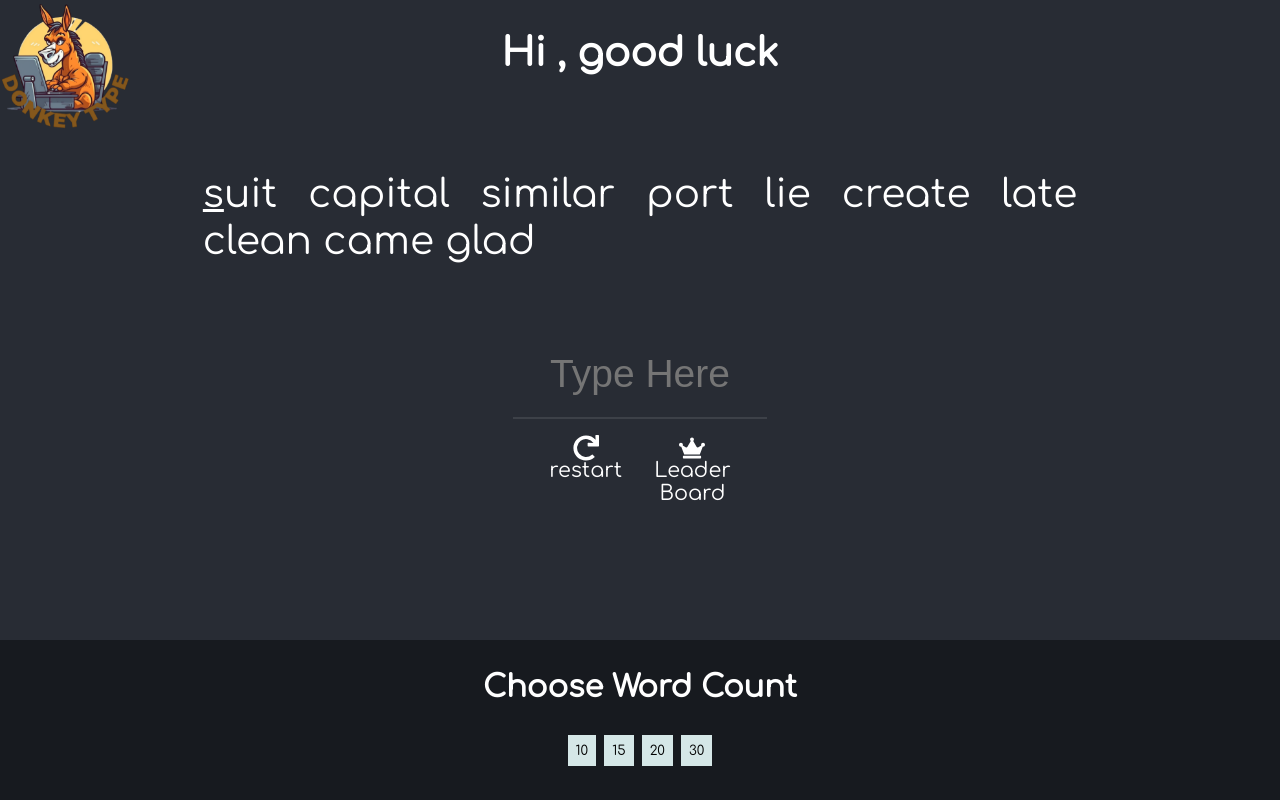
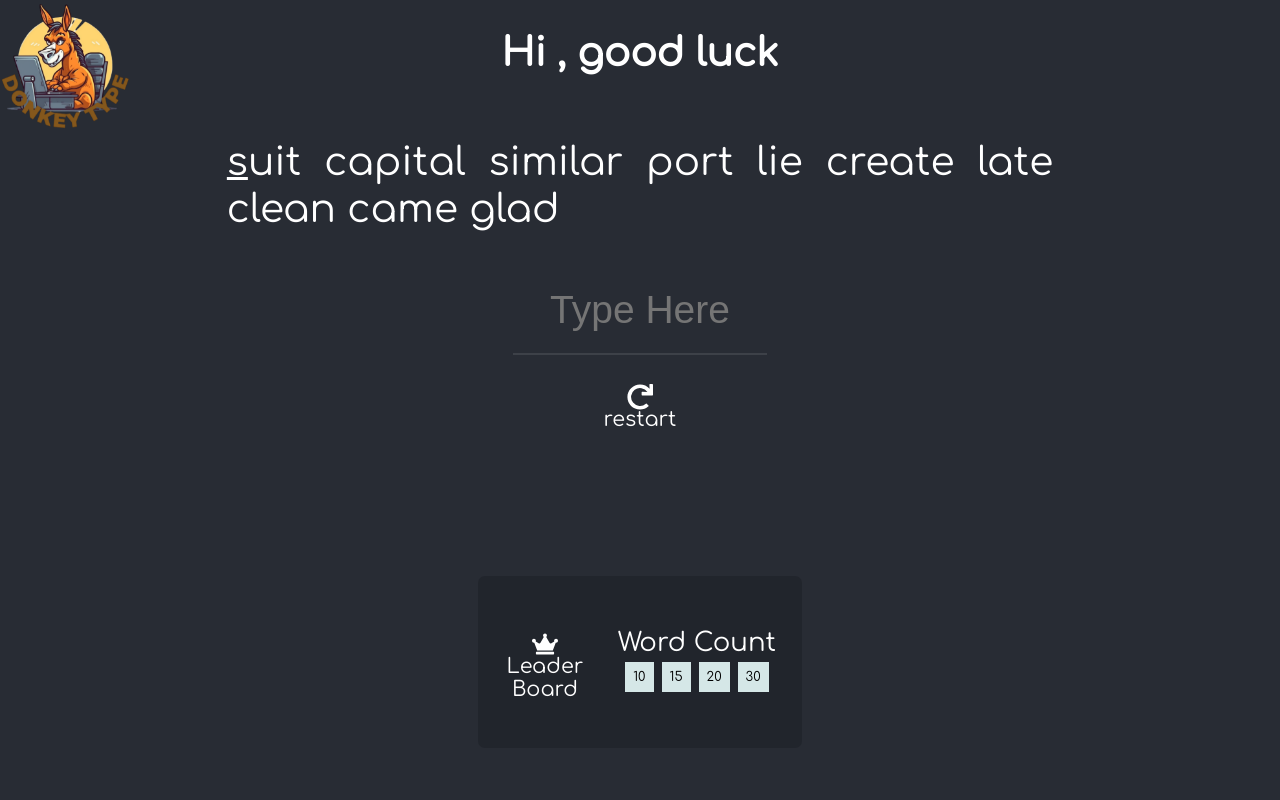
Before and after one commit to MenachemFarkash/FastType, a React (Create React App) app: page /game in a window 1280 px wide. Built offline with nearby package versions, Linux system fonts and the light colour scheme.

Commit message:
progress bar and some css

```diff
--- a/src/App.css
+++ b/src/App.css
@@ -2,6 +2,14 @@
 :root {
     --font: "Comfortaa", "Roboto Mono", "Vazirmatn";
 }
+
+.progress {
+    position: fixed;
+    top: 0;
+    height: 3px;
+    background-color: rgb(201, 134, 205);
+}
+
 .logo {
     position: fixed;
     left: 0;
@@ -9,15 +17,16 @@
     width: 5em;
 }
 .mainText {
-    font-family: "Comfortaa", "Roboto Mono", "Vazirmatn";
+    font-family: var(--font);
     font-size: 1.5em;
     font-variant: no-common-ligatures;
     line-height: 1.2em;
     font-weight: 400;
     width: 75%;
+    min-height: fit-content;
     text-align: justify;
     max-lines: 2;
-    padding: 2rem;
+    padding-bottom: 0;
     border-radius: 7px;
 }
 
@@ -44,32 +53,57 @@
 .wpm {
     font-size: 4rem;
     line-height: 4rem;
-    font-family: "Comfortaa", "Roboto Mono", "Vazirmatn";
+    font-family: var(--font);
     font-weight: 400;
 }
 
 .actionButtons {
+    position: fixed;
+    bottom: 2em;
     display: flex;
     gap: 2rem;
+    background-color: #171a1f56;
+    padding: 1em;
+    border-radius: 7px;
+    min-width: 20vw;
+    min-height: 10vh;
 }
 
 .restartButton {
     margin-top: 1rem;
     cursor: pointer;
+    padding-top: 0.5em;
+    border-radius: 15px;
+    padding-inline: 0.1em;
 }
+
 .restartButton p {
     margin-top: -0.5rem;
     font-size: 80%;
 }
 
+.restartButton:hover,
+.restartButton:focus {
+    background-color: #6b6f7843;
+    transition: all 0.2s;
+    outline: none;
+}
+
 .wordCountButtons {
     display: flex;
+    justify-content: center;
     gap: 0.5rem;
+}
+
+.wordCountContainer p {
+    margin-bottom: 0.2em;
 }
 
 .wordCountButtons button {
     border: none;
-    font-family: "Comfortaa", "Roboto Mono", "Vazirmatn";
+    font-size: 50%;
+    height: fit-content;
+    font-family: var(--font);
     padding: 0.5rem;
     background-color: rgb(213, 231, 231);
     cursor: pointer;
@@ -81,10 +115,11 @@
 
 .footer {
     background-color: #171a1f;
-    height: 20vh;
+    height: 10%;
     width: 100%;
     position: fixed;
     bottom: 0;
+    padding: 1em;
     display: flex;
     flex-direction: column;
     align-items: center;
@@ -116,8 +151,12 @@
     cursor: pointer;
 }
 
-.leaderBoardTable thead > th,
-.leaderBoardTable > tbody td {
+.leaderBoardTable {
+    border-collapse: collapse;
+}
+
+.leaderBoardTable thead > tr > th,
+.leaderBoardTable > tbody > tr > td {
     border: 1px solid black;
     border-collapse: separate;
     padding: 1rem;
@@ -136,7 +175,8 @@
 
 .App-header {
     background-color: #282c34;
-    min-height: 100vh;
+    max-height: 100vh;
+    overflow-x: hidden;
     display: flex;
     flex-direction: column;
     align-items: center;
--- a/src/Components/Game.jsx
+++ b/src/Components/Game.jsx
@@ -32,8 +32,9 @@ function App() {
     }, [wordCount]);
 
     function handleKeyDown(event) {
-        console.log(event.key);
         setIsPlaying(true);
+        if (event.key === "Tab" || event.key === "Shift") {
+        } else {
             if (isPlaying === true) {
                 if (event.key === "Backspace") {
                     setCurrentChar(currentChar - 1);
@@ -48,6 +49,9 @@ function App() {
                     if (currentChar === 0) {
                         setStartTime(Date.now());
                     }
+                    try {
+                        console.log(document.getElementById("progress"));
+                    } catch (error) {}
                     // Check if the char is correct or not
                     if (event.key === currentPhrase[currentChar]) {
                         setCorrectChars(correctChars + 1);
@@ -68,6 +72,7 @@ function App() {
                             return newNumber;
                         });
                         endGame(timeTaken, endTime);
+                    }
                 }
             }
         }
@@ -109,8 +114,6 @@ function App() {
         getAccuracy();
         const WPM = ((letters.length / 5 / time) * 60).toFixed(2);
         setWordsPerMinute(WPM);
-        console.log(time);
-        console.log(wordsPerMinute);
         localStorage.setItem("wordCount", wordCount);
         setIsPlaying(false);
         try {
@@ -134,9 +137,10 @@ function App() {
         setCurrentChar(0);
         setLetters([]);
         setIsPlaying(true);
+        try {
             document.getElementById("mainInput").value = "";
             elementPocus.current.focus();
-        console.log(elementPocus.current);
+        } catch (error) {}
     };
 
     return (
@@ -146,6 +150,13 @@ function App() {
                 <h2>
                     Hi <span className="userNameHeader">{localStorage.getItem("name")}</span>, good luck
                 </h2>
+                {isPlaying === true ? (
+                    <>
+                        <div
+                            className="progress"
+                            style={{ width: (letters.length / currentPhrase.length) * 100 + "vw" }}
+                            id="progress"
+                        ></div>
                         <h2 className="mainText">
                             {currentPhrase.map((letter, index) => {
                                 return (
@@ -155,7 +166,8 @@ function App() {
                                             style={
                                                 letters[index] === currentPhrase[index]
                                                     ? styles.correct
-                                            : letters[index] && letters[index] !== currentPhrase[index]
+                                                    : letters[index] &&
+                                                      letters[index] !== currentPhrase[index]
                                                     ? styles.incorrect
                                                     : index === activeChar
                                                     ? styles.active
@@ -179,7 +191,38 @@ function App() {
                             className="mainInput"
                             placeholder="Type Here"
                         />
-                {endTime > 0 && (
+                        <div
+                            className="restartButton"
+                            tabIndex={2}
+                            onKeyDown={() => restart()}
+                            onClick={() => restart()}
+                        >
+                            <FaRedo />
+                            <p>restart</p>
+                        </div>
+                    </>
+                ) : (
+                    <>
+                        <h2 className="accuracyTitle">
+                            Accuracy: <span className="accuracy">{accuracy}</span>%
+                        </h2>
+                        <br />
+                        <h2 className="wpmTitle">
+                            WPM: <span className="wpm">{wordsPerMinute}</span>
+                        </h2>
+                        <div
+                            className="restartButton"
+                            tabIndex={2}
+                            onKeyDown={() => restart()}
+                            onClick={() => restart()}
+                        >
+                            <FaRedo />
+                            <p>restart</p>
+                        </div>
+                    </>
+                )}
+
+                {/* {endTime > 0 && (
                     <>
                         <h2 className="accuracyTitle">
                             Accuracy: <span className="accuracy">{accuracy}</span>%
@@ -189,20 +232,53 @@ function App() {
                             WPM: <span className="wpm">{wordsPerMinute}</span>
                         </h2>
                     </>
-                )}
+                )} */}
                 <div className="actionButtons">
-                    <div className="restartButton">
-                        <FaRedo tabIndex={2} onKeyDown={() => restart()} onClick={() => restart()} />
-                        <p>restart</p>
-                    </div>
                     <div className="restartButton">
                         <FaCrown tabIndex={3} onClick={() => navigate("/leaderBoard")} />
                         <p>
                             Leader <br /> Board
                         </p>
                     </div>
+                    <div className="wordCountContainer">
+                        <p>Word Count</p>
+                        <div className="wordCountButtons">
+                            <button
+                                type="text"
+                                onClick={() => {
+                                    setWordCount(10);
+                                }}
+                            >
+                                10
+                            </button>
+                            <button
+                                type="text"
+                                onClick={(ev) => {
+                                    setWordCount(15);
+                                }}
+                            >
+                                15
+                            </button>
+                            <button
+                                type="text"
+                                onClick={(ev) => {
+                                    setWordCount(20);
+                                }}
+                            >
+                                20
+                            </button>
+                            <button
+                                type="text"
+                                onClick={(ev) => {
+                                    setWordCount(30);
+                                }}
+                            >
+                                30
+                            </button>
                         </div>
-                <footer className="footer">
+                    </div>
+                </div>
+                {/* <footer className="footer">
                     <h3>Choose Word Count</h3>
                     <div className="wordCountButtons">
                         <button
@@ -238,7 +314,7 @@ function App() {
                             30
                         </button>
                     </div>
-                </footer>
+                </footer> */}
             </header>
         </div>
     );
--- a/src/Components/LeaderBoard.jsx
+++ b/src/Components/LeaderBoard.jsx
@@ -7,9 +7,11 @@ function LeaderBoard() {
             <h1>Record Table</h1>
             <table className="leaderBoardTable">
                 <thead>
-                    <th>name</th>
-                    <th>accuracy</th>
-                    <th>WPM</th>
+                    <tr>
+                        <th>name</th>
+                        <th>accuracy</th>
+                        <th>WPM</th>
+                    </tr>
                 </thead>
                 <tbody>
                     <tr>
--- a/src/index.css
+++ b/src/index.css
@@ -3,6 +3,7 @@ body {
     font-family: "Comfortaa", "Roboto Mono", "Vazirmatn";
     -webkit-font-smoothing: antialiased;
     -moz-osx-font-smoothing: grayscale;
+    background-color: #282c34;
 }
 
 code {
```
Lines whose indentation alone changed are shown as unchanged.
